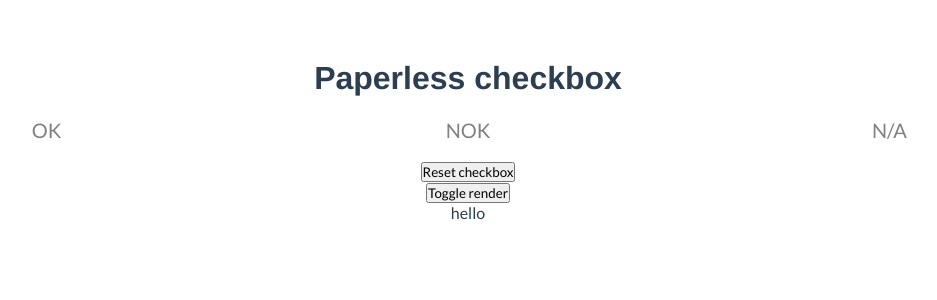
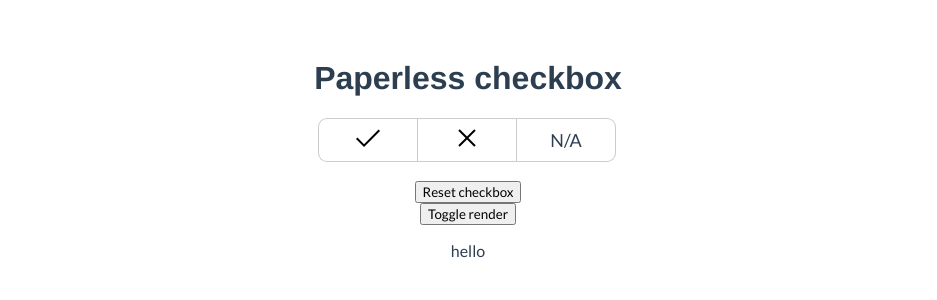
Before and after one commit to mrfy/paperless-checkbox, a Vue app: page / in a window 1280 px wide. Shown: the top 300 px of the page, without its empty margins (172-1109 px from the left). Built offline with nearby package versions, Linux system fonts and the light colour scheme.

Commit message:
wip of work

```diff
--- /dev/null
+++ b/src/assets/icons/cancel.vue
@@ -0,0 +1,47 @@
+<template>
+  <section class="svg">
+    <svg
+      version="1.1"
+      id="Capa_1"
+      xmlns="http://www.w3.org/2000/svg"
+      xmlns:xlink="http://www.w3.org/1999/xlink"
+      x="0px"
+      y="0px"
+      viewBox="0 0 24 24"
+      width="24px"
+      height="24px"
+      xml:space="preserve"
+      :style="{}"
+      @click="toggleSVG"
+    >
+      <path
+        d="M 4.7070312 3.2929688 L 3.2929688 4.7070312 L 10.585938 12 L 3.2929688 19.292969 L 4.7070312 20.707031 L 12 13.414062 L 19.292969 20.707031 L 20.707031 19.292969 L 13.414062 12 L 20.707031 4.7070312 L 19.292969 3.2929688 L 12 10.585938 L 4.7070312 3.2929688 z"
+      />
+    </svg>
+  </section>
+</template>
+
+<script>
+export default {
+  data() {
+    return {
+      isLiked: "black",
+    };
+  },
+  methods: {
+    toggleSVG() {
+      return "";
+    },
+  },
+};
+</script>
+
+<style>
+.like {
+  fill: red;
+  font-weight: bolder;
+}
+.unlike {
+  color: #000;
+}
+</style>
--- /dev/null
+++ b/src/assets/icons/checkmark.vue
@@ -0,0 +1,47 @@
+<template>
+  <section class="svg">
+    <svg
+      version="1.1"
+      id="Capa_1"
+      xmlns="http://www.w3.org/2000/svg"
+      xmlns:xlink="http://www.w3.org/1999/xlink"
+      x="0px"
+      y="0px"
+      viewBox="0 0 24 24"
+      width="24px"
+      height="24px"
+      xml:space="preserve"
+      :style="{}"
+      @click="toggleSVG"
+    >
+      <path
+        fill-rule="evenodd"
+        d="M 22.59375 3.5 L 8.0625 18.1875 L 1.40625 11.5625 L 0 13 L 8.0625 21 L 24 4.9375 Z"
+      />
+    </svg>
+  </section>
+</template>
+
+<script>
+export default {
+  data() {
+    return {
+      isLiked: "red",
+    };
+  },
+  methods: {
+    toggleSVG() {
+      return "";
+    },
+  },
+};
+</script>
+
+<style>
+.like {
+  fill: red;
+}
+.unlike {
+  color: #000;
+}
+</style>
--- a/src/components/SynapstryCheckbox.vue
+++ b/src/components/SynapstryCheckbox.vue
@@ -1,56 +1,56 @@
 <template id="Syn-Checkbox-Button">
   <div>
     <div class="wrapper">
+      <transition name="goingHome">
+        <label
+          class="flex-label opt-ok"
+          v-bind:class="classSelector('ok')"
+          v-show="condition('ok')"
+        >
+          <checkmarkSVGComponent />
           <input
+            name="select"
             type="radio"
-        name="select"
             value="ok"
             id="option-1"
             v-model="radioValue"
           />
+        </label>
+      </transition>
+
+      <transition name="goingHome">
+        <label
+          class="flex-label opt-nok"
+          v-bind:class="classSelector('nok')"
+          v-show="condition('nok')"
+        >
+          <nokSVGComponent />
           <input
+            name="select"
             type="radio"
-        name="select"
             value="nok"
             id="option-2"
             v-model="radioValue"
           />
+        </label>
+      </transition>
+      <transition name="goingHome">
+        <label
+          class="flex-label opt-na"
+          v-bind:class="classSelector('na')"
+          v-show="condition('na')"
+          >N/A
           <input
+            name="select"
             type="radio"
-        name="select"
             value="na"
             id="option-3"
             v-model="radioValue"
           />
-      <transition
-        @after-enter="transitionComplete"
-        mode="out-in"
-        name="goingHome"
-      >
-        <label for="option-1" v-show="condition('ok')" class="option option-1">
-          <span>OK</span>
         </label>
       </transition>
-      <transition
-        mode="out-in"
-        @after-enter="transitionComplete"
-        name="goingHome"
-      >
-        <label for="option-2" v-show="condition('nok')" class="option option-2">
-          <span>NOK</span>
-        </label>
-      </transition>
-      <transition
-        mode="out-in"
-        @after-enter="transitionComplete"
-        name="goingHome"
-      >
-        <label for="option-3" v-show="condition('na')" class="option option-3">
-          <span>N/A</span>
-        </label>
-      </transition>
-      <!-- v-bind:class="classSelector('na')" -->
-      <!-- <transition name="operator-slide-fade">
+
+      <transition name="operator-slide-fade">
         <div v-if="radioValue != ''" id="operatordiv" class="operator">
           <span>
             J. Smith
@@ -58,7 +58,7 @@
             Operator
           </span>
         </div>
-      </transition> -->
+      </transition>
     </div>
     <br />
     <button @click="resetCheckbox">Reset checkbox</button>
@@ -78,10 +78,16 @@
 
 <script lang="ts">
 import { computed, defineComponent, ref } from "@vue/composition-api";
+import nokSVGComponent from "@/assets/icons/cancel.vue";
+import checkmarkSVGComponent from "@/assets/icons/checkmark.vue";
 
 export default defineComponent({
   name: "Checkbox",
   template: "#Syn-Checkbox-Button",
+  components: {
+    nokSVGComponent,
+    checkmarkSVGComponent,
+  },
   props: {
     radioValue: {
       type: String,
@@ -90,7 +96,6 @@ export default defineComponent({
   },
   setup(props) {
     const show = ref(true);
-    const leaveTransition = "leaveTransitionCss";
     const activateTransition = "activateTransitionCss";
 
     const condition = (val: string): boolean => {
@@ -106,15 +111,9 @@ export default defineComponent({
     const classSelector = (val: string): string => {
       if (props.radioValue != "" && props.radioValue == val) {
         return activateTransition;
-      } else if (props.radioValue != "" && props.radioValue != val) {
-        return leaveTransition;
       } else {
         return "";
       }
-    };
-
-    const leave = (el: any) => {
-      console.log("leave!! :>> ", el);
     };
 
     const transition = computed((): string => {
@@ -129,7 +128,6 @@ export default defineComponent({
     return {
       transitionComplete,
       transition,
-      leave,
       show,
       resetCheckbox,
       condition,
--- a/src/components/styles.scss
+++ b/src/components/styles.scss
@@ -1,118 +1,115 @@
 @import url("https://fonts.googleapis.com/css?family=Lato:400,500,600,700&display=swap");
 * {
-  margin: 0;
-  padding: 0;
   box-sizing: border-box;
   font-family: "Lato", sans-serif;
 }
-/*
-.wrapper {
-  display: inline-flex;
-  background: rgb(205, 226, 214);
-  height: 100px;
-  width: 400px;
-  border-radius: 5px;
-  padding: 20px 15px;
-  box-shadow: 5px 5px 30px rgba(0, 0, 0, 0.2);
-}
-*/
+
 .wrapper {
   display: flex;
-  > * {
-    flex: 1 1 0%;
-    overflow: hidden;
-  }
-  .subContainer {
-    margin: 10px;
-    background-color: white;
-    min-height: 200px;
-    padding: 1rem;
-    /* prevent text wrapping during transition? */
-    min-width: 300px;
-  }
-  .left {
-    background-color: blue;
-  }
-  .right {
-    background-color: red;
-  }
-  .container {
-    background-color: white;
-  }
+  margin: auto auto;
+  height: 44px;
+  width: 300px;
+  border-radius: 15px;
 }
 
-/*
-.wrapper .option {
+.flex-label {
+  border: 1px solid rgba(0, 0, 0, 0.2);
   background: #fff;
-  height: 100%;
-  width: 100px;
+  flex: 1 0 1em;
+  overflow: hidden;
+  max-width: 100px;
+  margin-right: -1px;
+  font-size: large;
   display: flex;
   align-items: center;
-  justify-content: space-evenly;
-  flex-shrink: 0;
-  border-radius: 5px;
-  cursor: pointer;
-  padding: 0 0px;
-}
-*/
-.goingHome-leave-active {
-  transition: all 1s ease;
-  overflow: hidden;
-  max-width: 100px;
-  border: 0px;
+  justify-content: center;
 }
 
-.goingHome-leave-to {
-  opacity: 0.6;
-  max-width: 0;
-  padding: 0 0px;
-  border: 0px;
+.wrapper label:first-of-type {
+  border-radius: 9px 0 0 9px;
 }
 
+.wrapper label:last-of-type {
+  border-radius: 0 9px 9px 0;
+}
+
+.wrapper span {
+  text-align: center;
+}
+
+.wrapper label:hover {
+  cursor: pointer;
+}
+
+.operator {
+  margin: auto auto;
+  flex: 1 0 1em;
+  overflow: hidden;
+  border: 1px solid rgba(0, 0, 0, 0.2);
+  border-radius: 0 9px 9px 0;
+}
+
+.goingHome-leave-active {
+  transition: all 0.25s ease;
+}
+.goingHome-enter,
+.goingHome-leave-to {
+  flex: 0 1 0em;
+  opacity: 0.3;
+}
+
+.goingHome-enter-to {
+  opacity: 1;
+}
+
+.goingHome-enter-active {
+  transition: all 0.25s ease;
+}
+
+.activateTransitionCss {
+  min-width: 100px;
+  border-radius: 9px 0 0 9px !important;
+}
 /* Enter and leave animations can use different */
 /* durations and timing functions.              */
 .operator-slide-fade-enter-active {
-  transition: all 0.3s ease;
+  transition: all 0.25s ease;
 }
 
 .operator-slide-fade-leave-active {
-  transition: all 0.2s cubic-bezier(1, 0.5, 0.8, 1);
+  transition: all 0.25s ease;
 }
 
 .operator-slide-fade-enter, .operator-slide-fade-leave-to
 /* .slide-fade-leave-active below version 2.1.8 */ {
   transform: translateX(100px);
+  overflow: hidden;
   opacity: 0;
-}
-
-.wrapper .operator {
-  width: 100%;
 }
 
 input[type="radio"] {
   display: none;
 }
 
-#option-1:checked:checked ~ .option-1 {
-  border-color: #95d470;
-  background: #95d470;
+.opt-ok:hover {
+  stroke-width: 2px;
+  stroke: green;
 }
 
-#option-2:checked:checked ~ .option-2 {
-  border-color: #ec6262;
-  background: #ec6262;
+.opt-nok:hover {
+  stroke-width: 2px;
+  stroke: red;
 }
 
-#option-3:checked:checked ~ .option-3 {
-  border-color: #cecccc;
-  background: #cecccc;
+.opt-na:hover {
+  font-weight: 1000;
 }
 
-.wrapper .option span {
-  font-size: 20px;
-  color: #808080;
-}
 #option-1:checked:checked ~ .option-1 span,
 #option-2:checked:checked ~ .option-2 span {
   color: #fff;
 }
+
+.logo-img path {
+  fill: rgb(175, 62, 62);
+}
```
Also changed, not shown: 1 other file (tests, documents, lock files or other folders). Lines whose indentation alone changed are shown as unchanged.
